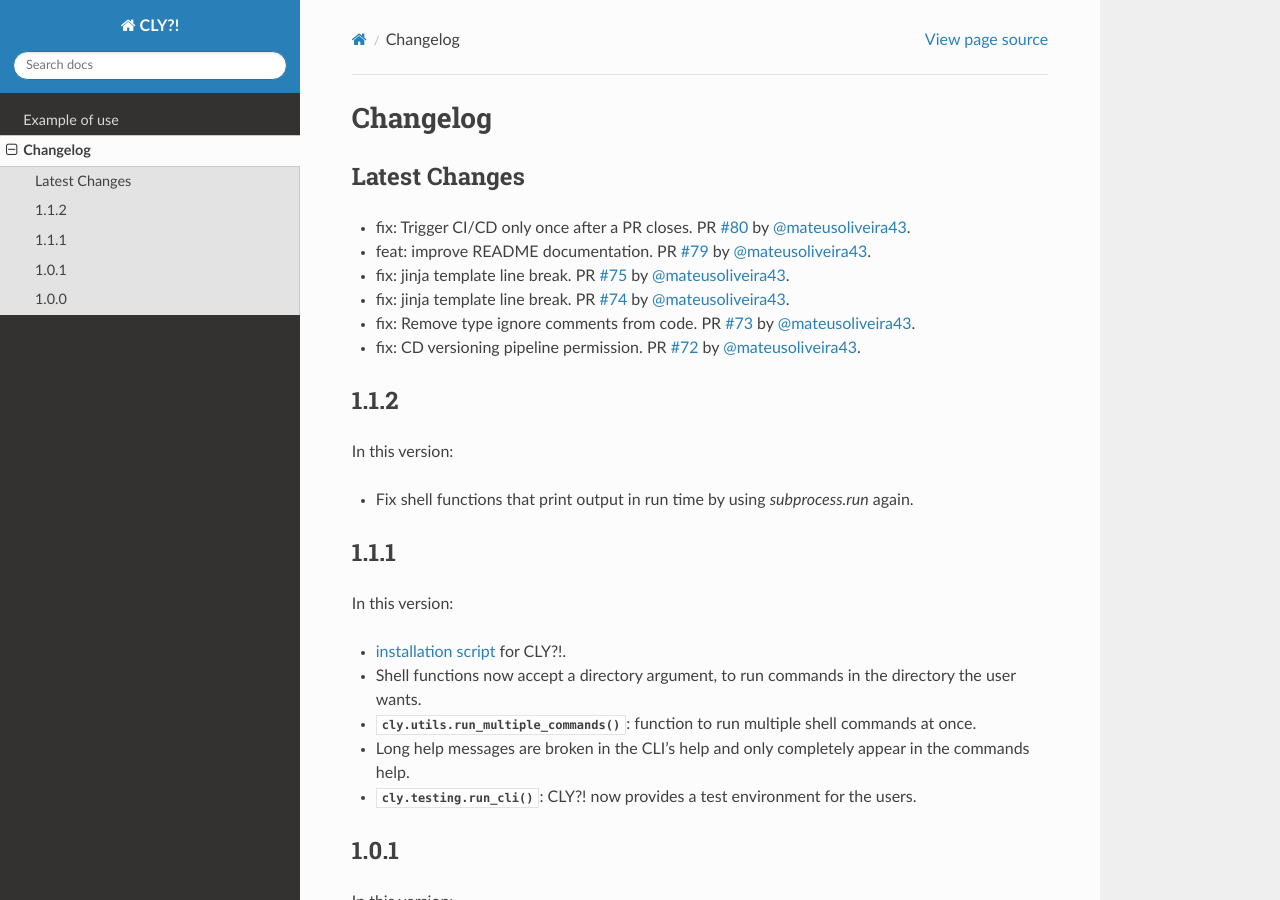
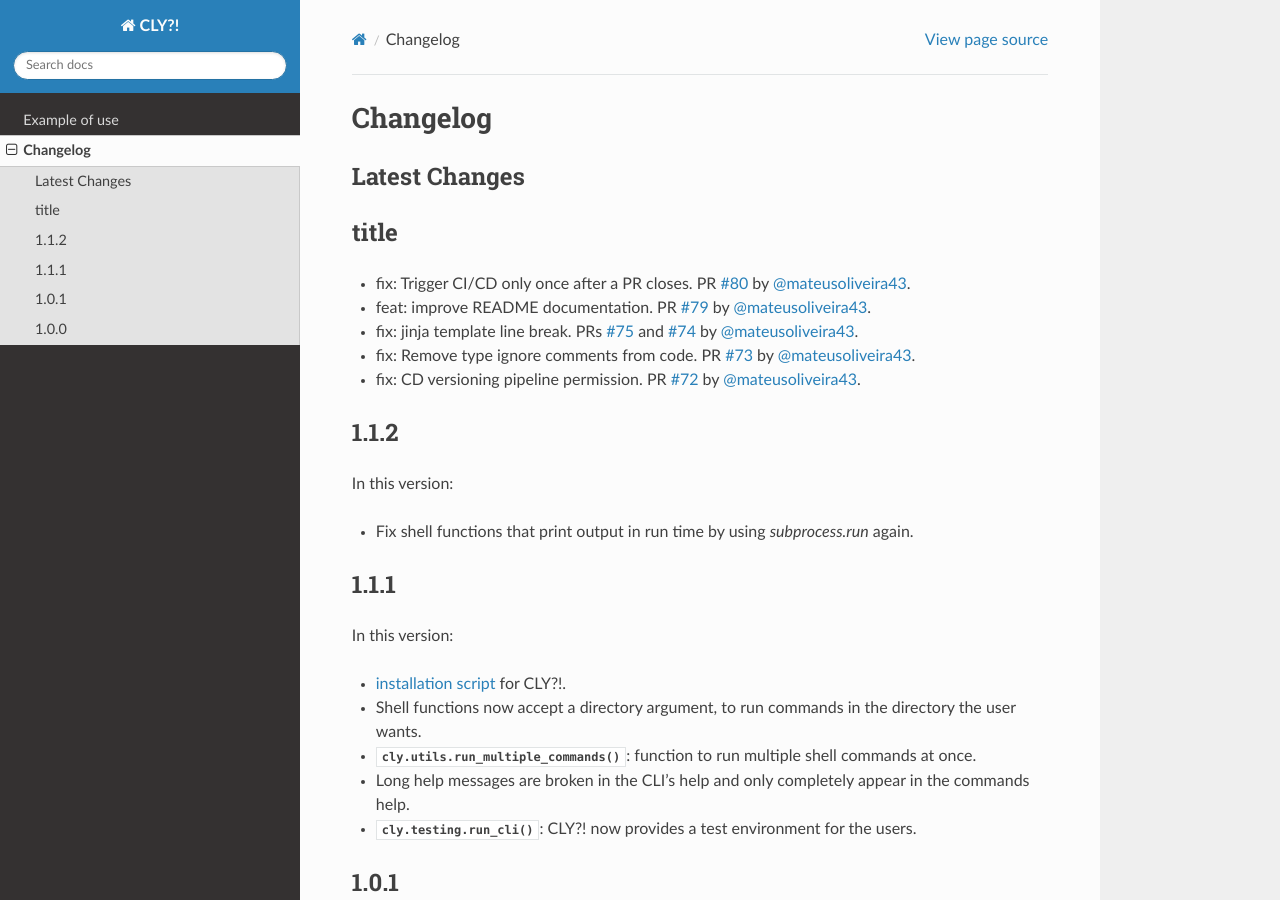
Before and after one commit to mateusoliveira43/cly, a Sphinx documentation site: the page built from docs/changelog.rst, in a window 1280 px wide and 900 px high. Built offline with Sphinx 7.4.7 and the Read the Docs theme 2.0.0, drawn with Linux system fonts in a browser that asks for light colours; pages that are not in the unit, such as notebooks, are missing from menus.

Commit message:
docs: version 1.1.3

```diff
--- a/docs/changelog.rst
+++ b/docs/changelog.rst
@@ -4,10 +4,14 @@ Changelog
 Latest Changes
 --------------
 
+
+
+title
+-----
+
 - fix: Trigger CI/CD only once after a PR closes. PR `#80 <https://github.com/mateusoliveira43/cly/pull/80>`_ by `@mateusoliveira43 <https://github.com/mateusoliveira43>`_.
 - feat: improve README documentation. PR `#79 <https://github.com/mateusoliveira43/cly/pull/79>`_ by `@mateusoliveira43 <https://github.com/mateusoliveira43>`_.
-- fix: jinja template line break. PR `#75 <https://github.com/mateusoliveira43/cly/pull/75>`_ by `@mateusoliveira43 <https://github.com/mateusoliveira43>`_.
-- fix: jinja template line break. PR `#74 <https://github.com/mateusoliveira43/cly/pull/74>`_ by `@mateusoliveira43 <https://github.com/mateusoliveira43>`_.
+- fix: jinja template line break. PRs `#75 <https://github.com/mateusoliveira43/cly/pull/75>`_ and `#74 <https://github.com/mateusoliveira43/cly/pull/74>`_ by `@mateusoliveira43 <https://github.com/mateusoliveira43>`_.
 - fix: Remove type ignore comments from code. PR `#73 <https://github.com/mateusoliveira43/cly/pull/73>`_ by `@mateusoliveira43 <https://github.com/mateusoliveira43>`_.
 - fix: CD versioning pipeline permission. PR `#72 <https://github.com/mateusoliveira43/cly/pull/72>`_ by `@mateusoliveira43 <https://github.com/mateusoliveira43>`_.
 
```
